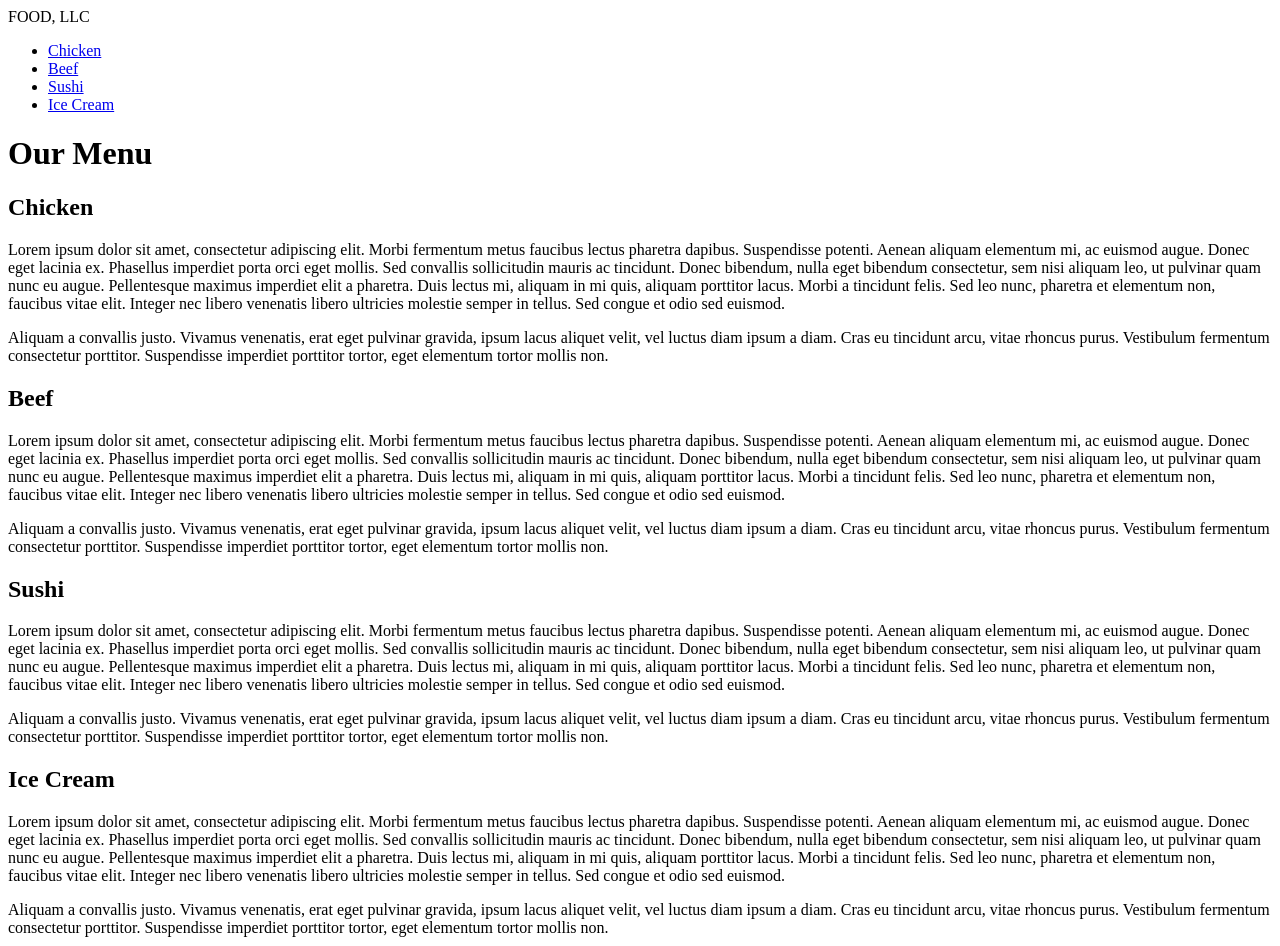
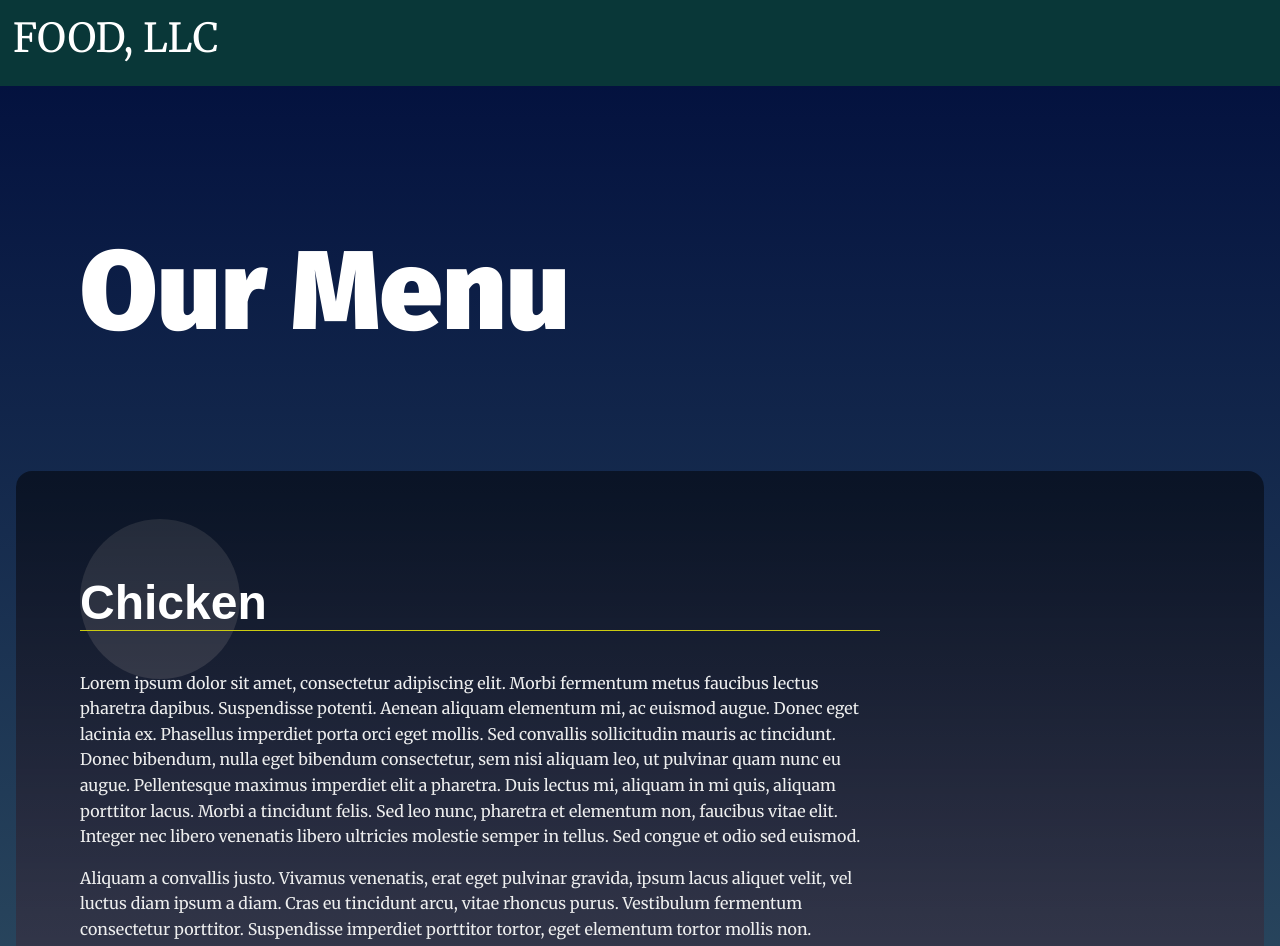
Before and after one commit to 180705nikunjgmailcom/coursera-test, a plain HTML site: page module3.sol/index.html in a window 1280 px wide. Shown: the top 946 px of the page. Drawn offline with Linux system fonts and the light colour scheme.

Commit message:
Update index.html

```diff
--- a/module3.sol/index.html
+++ b/module3.sol/index.html
@@ -7,7 +7,7 @@
   <title>Manipulating the DOM</title>
   <!-- Load Google Fonts -->
   <link href="https://fonts.googleapis.com/css?family=Fira+Sans:900|Merriweather&display=swap" rel="stylesheet">  <!-- Load Styles -->
-  <link href="css/styles.css" rel="stylesheet">
+  <link href="css/style.css" rel="stylesheet">
 </head>
 <body>
   <!-- HTML Follows BEM naming conventions
@@ -77,6 +77,6 @@
     <a class="scroll-top-link" href="#">&#8593;</a>
   </div>
    <!-- JavaScript file -->
-   <script src="./js/app.js"></script>
+   <script src="module3.sol/js/app.js"></script>
 </body>
 </html>
```
